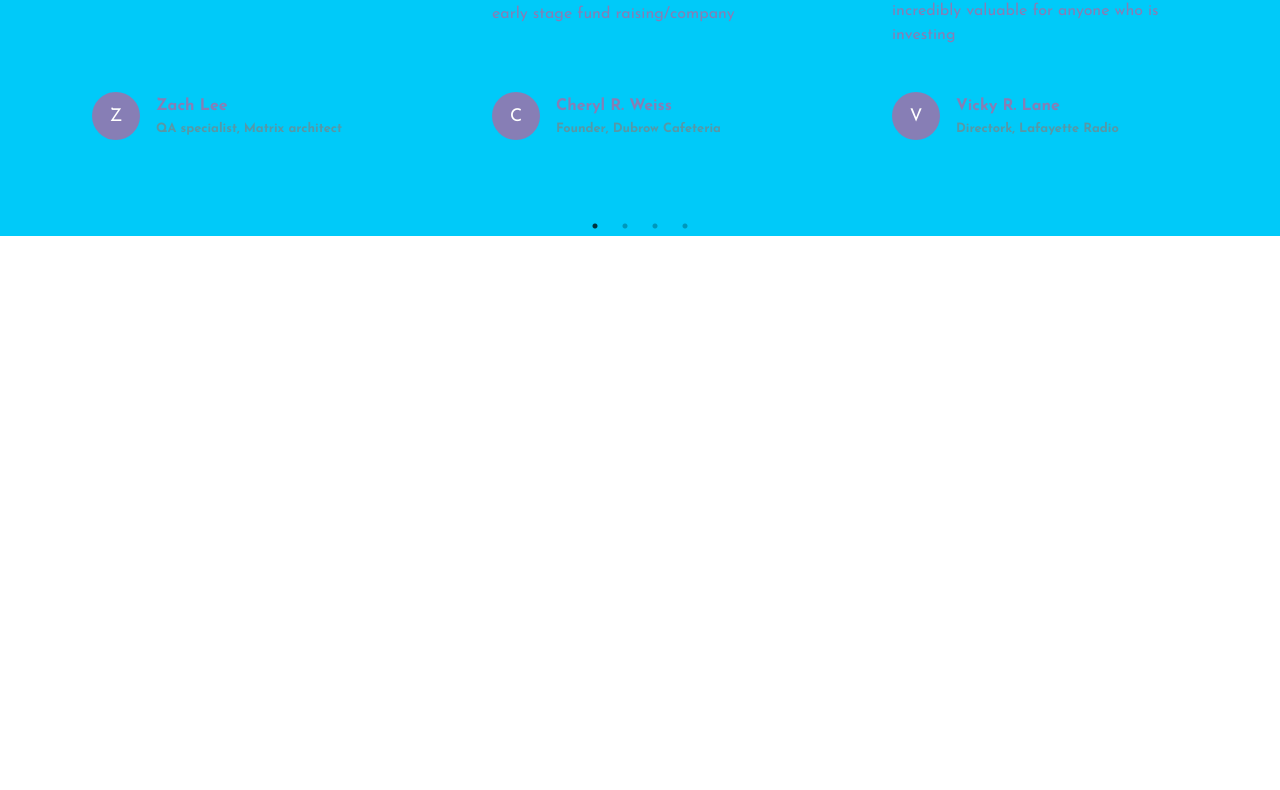
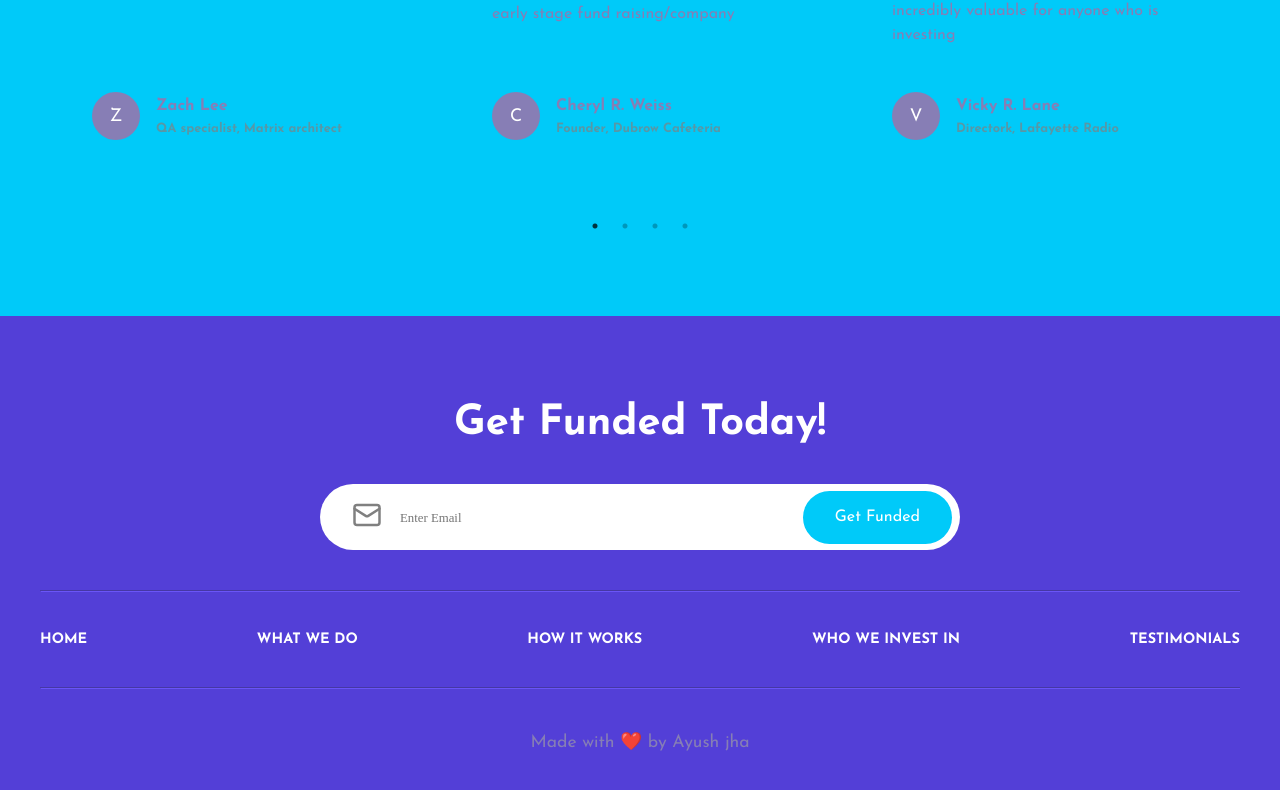
Before and after one commit to ayushjha119/Digital-Business-react-website, a Next.js app: page / in a window 1280 px wide. Shown: the part 6066-6856 px from the top of the page. Before the commit the page ends 6302 px from the top, so only its background shows below. Built offline with nearby package versions, Linux system fonts and the light colour scheme.

Commit message:
footer done

```diff
--- a/app/page.js
+++ b/app/page.js
@@ -10,6 +10,7 @@
 import HowItWorks from "@/src/components/HowItWorks/HowItWorks";
 import WhoWeInvest from "@/src/components/WhoWeInvest/WhoWeInvest";
 import Testimonials from "@/src/components/Testimonials/Testimonials";
+import Footer from "@/src/components/Footer/Footer";
 
 export default function Home() {
   const controls = useAnimation();
@@ -52,6 +53,7 @@
         <WhoWeInvest />
       </motion.div>
       <Testimonials />
+      <Footer />
     </motion.div>
   );
 }
--- /dev/null
+++ b/src/components/Footer/Footer.css
@@ -0,0 +1,50 @@
+.f-wrapper .container {
+  margin-top: 5rem;
+  padding-top: 5rem;
+  padding-bottom: 2rem;
+}
+
+.f-wrapper {
+  background-color: var(--primary-color);
+}
+
+.f-container {
+  display: flex;
+  flex-direction: column;
+  gap: 2rem;
+  align-items: center;
+}
+
+.f-container .title {
+  color: white;
+}
+.f-container .emailBox {
+  max-width: 36rem;
+}
+
+.f-container hr {
+  border-color: var(--border-color-light);
+  width: 100%;
+}
+
+.f-menu {
+  display: flex;
+  justify-content: space-between;
+  width: 100%;
+  flex-wrap: wrap;
+}
+
+.f-menu span {
+  color: white;
+  text-transform: uppercase;
+  font-size: 0.9rem;
+  font-weight: bold;
+}
+
+@media (max-width: 990px) {
+  .f-menu {
+    flex-direction: column;
+    gap: 2rem;
+    align-items: center;
+  }
+}
--- /dev/null
+++ b/src/components/Footer/Footer.jsx
@@ -0,0 +1,29 @@
+import EmailBox from "../EmailBox/EmailBox";
+import "./Footer.css";
+import React from "react";
+
+const Footer = () => {
+  return (
+    <div className="f-wrapper">
+      <div className="container">
+        <div className="f-container">
+          <span className="title">Get Funded Today!</span>
+          <EmailBox />
+          <hr />
+          <div className="f-menu">
+            <span>Home</span>
+            <span>what we do</span>
+            <span>how it works</span>
+            <span>who we invest in</span>
+            <span>testimonials</span>
+          </div>
+
+          <hr />
+          <span className="text">Made with ❤️ by Ayush jha</span>
+        </div>
+      </div>
+    </div>
+  );
+};
+
+export default Footer;
```
